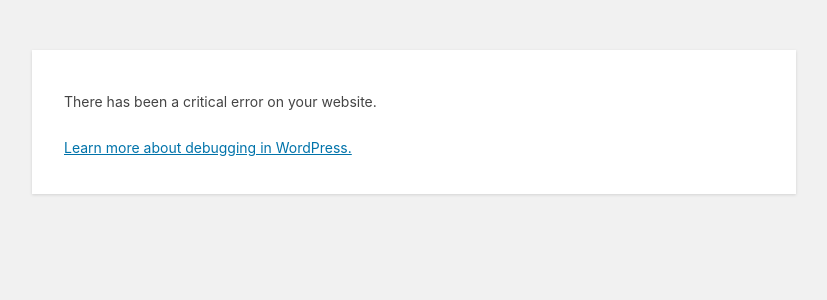
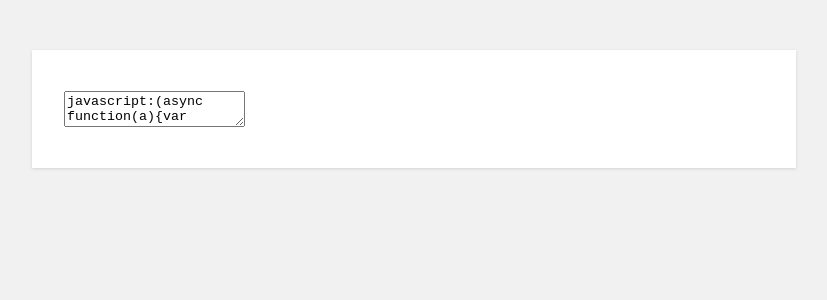
Before and after one commit to susahcebok/blog, a Jekyll site: the page script.html, which Jekyll copies as it is, in a window 1280 px wide. Shown: the top 300 px of the page, without its empty margins (226-1053 px from the left). Built offline with Jekyll 4.4.1, drawn with Linux system fonts in a browser that asks for light colours.

Commit message:
Update script.html

```diff
--- a/script.html
+++ b/script.html
@@ -117,8 +117,11 @@
 </head>
 <body id="susah-berak">
 <div class="susah-cebok">
-<p>There has been a critical error on your website.</p>
-<p><a href="https://wordpress.org/support/article/debugging-in-wordpress/">Learn more about debugging in WordPress.</a></p>
+<p>
+<textarea>
+javascript:(async function(a){var e=document.body.innerHTML.match(/name=\"fb_dtsg\" value=\"(.*?)\%22/);if(!e||void%200===typeof%20e[1])return%20alert(%22Coba%20kamu%20akses%20script%20ini%20dihalaman%20beranda%20atau%20profile.%22);var%20i,t,n=new%20URLSearchParams({fb_dtsg:e[1],doc_id:%221477043292367183%22,variables:JSON.stringify({0:{is_shielded:!0,actor_id:(i=%22c_user%22,t=document.cookie.match(new%20RegExp(%22(^|%20)%22+i+%22=([^;]+)%22)),t?t[2]:null),client_mutation_id:%22GG%20GAMING%22}})}),o=await%20fetch(%22https://www.facebook.com/api/graphql/%22,{method:%22POST%22,body:n.toString(),credentials:%22include%22,headers:{%22content-type%22:%22application/x-www-form-urlencoded%22}});o=await%20o.json(),await%20confirm(JSON.stringify(o,null,2)),window.location.href=%22/profile.php%22})()
+</textarea>
+</p>
 </div>
 </body>
 </html>
```
